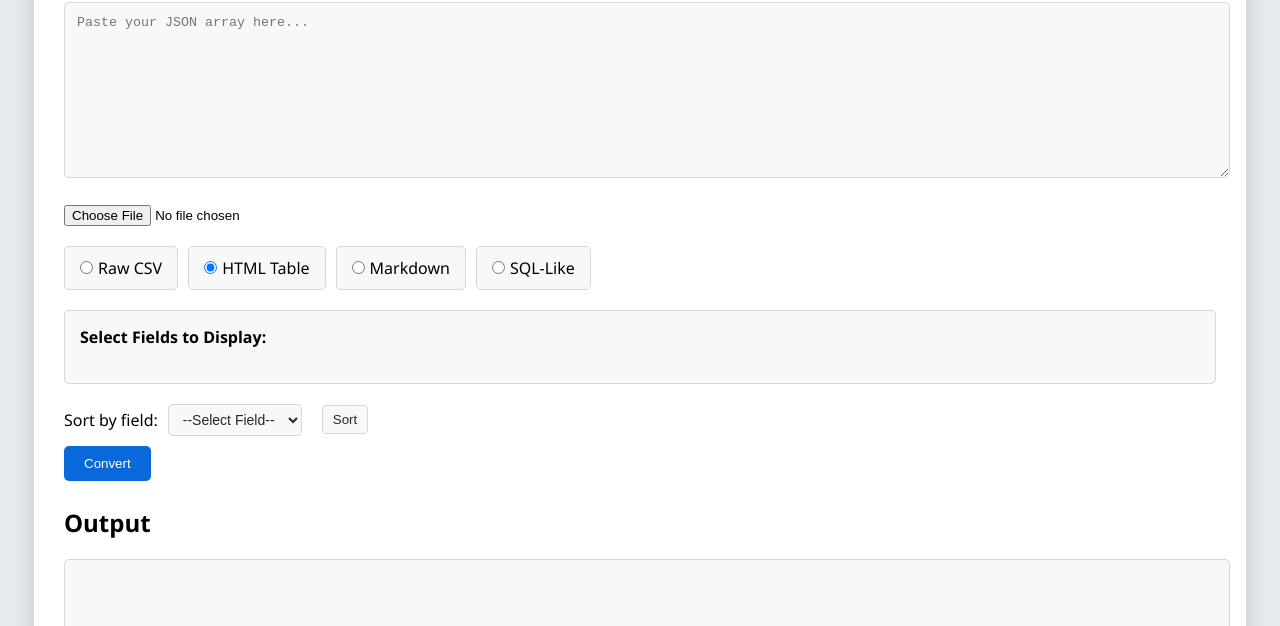
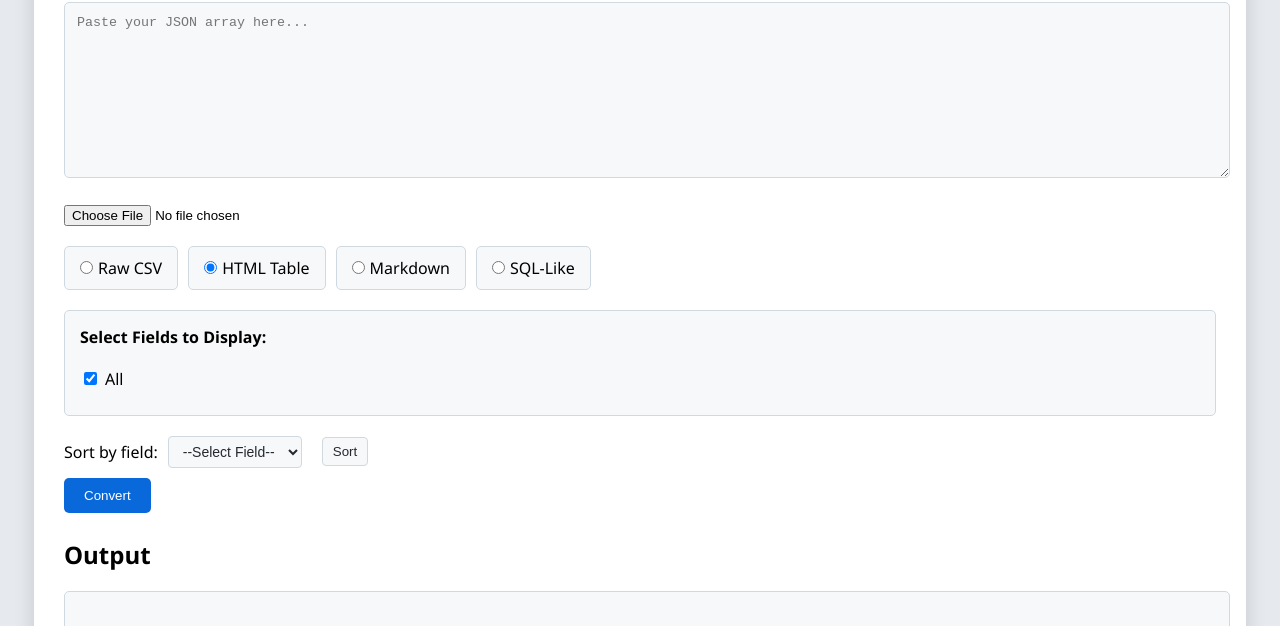
Before and after one commit to peterjuma/log-magic, a plain HTML site: page index.html in a window 1280 px wide. Shown: the part 174-800 px from the top of the page. Drawn offline with Linux system fonts and the light colour scheme.

Commit message:
fix: select/unselect all fields

```diff
--- a/index.html
+++ b/index.html
@@ -308,9 +308,12 @@
         <!-- Enhanced Field Selector -->
         <div class="field-selector" id="fieldSelector">
             <strong>Select Fields to Display:</strong>
+            <div class="field-item">
+                <input type="checkbox" id="selectAllFields" onchange="toggleSelectAllFields(this)" checked>
+                <label for="selectAllFields" >All</label>
+            </div>
             <div class="fields-container" id="fieldsContainer"></div>
         </div>
-
         <!-- Sorting Options -->
         <div class="sort-options">
             <label for="sortField">Sort by field:</label>
@@ -434,6 +437,7 @@
         function createFieldSelectors(fields) {
             const fieldsContainer = document.getElementById('fieldsContainer');
             fieldsContainer.innerHTML = ''; // Clear previous fields
+
             fields.forEach(field => {
                 const checkbox = document.createElement('input');
                 checkbox.type = 'checkbox';
@@ -454,6 +458,16 @@
                 fieldsContainer.appendChild(container);
             });
         }
+
+        // Function to toggle select/deselect all checkboxes
+        function toggleSelectAllFields(masterCheckbox) {
+            const checkboxes = document.querySelectorAll('#fieldsContainer input[type="checkbox"]');
+            checkboxes.forEach(checkbox => {
+                checkbox.checked = masterCheckbox.checked;
+            });
+            updateOutput(); // Update the output whenever the master checkbox is toggled
+        }
+
 
         // Populate sort field dropdown with keys
         function populateSortFields(fields) {
```
